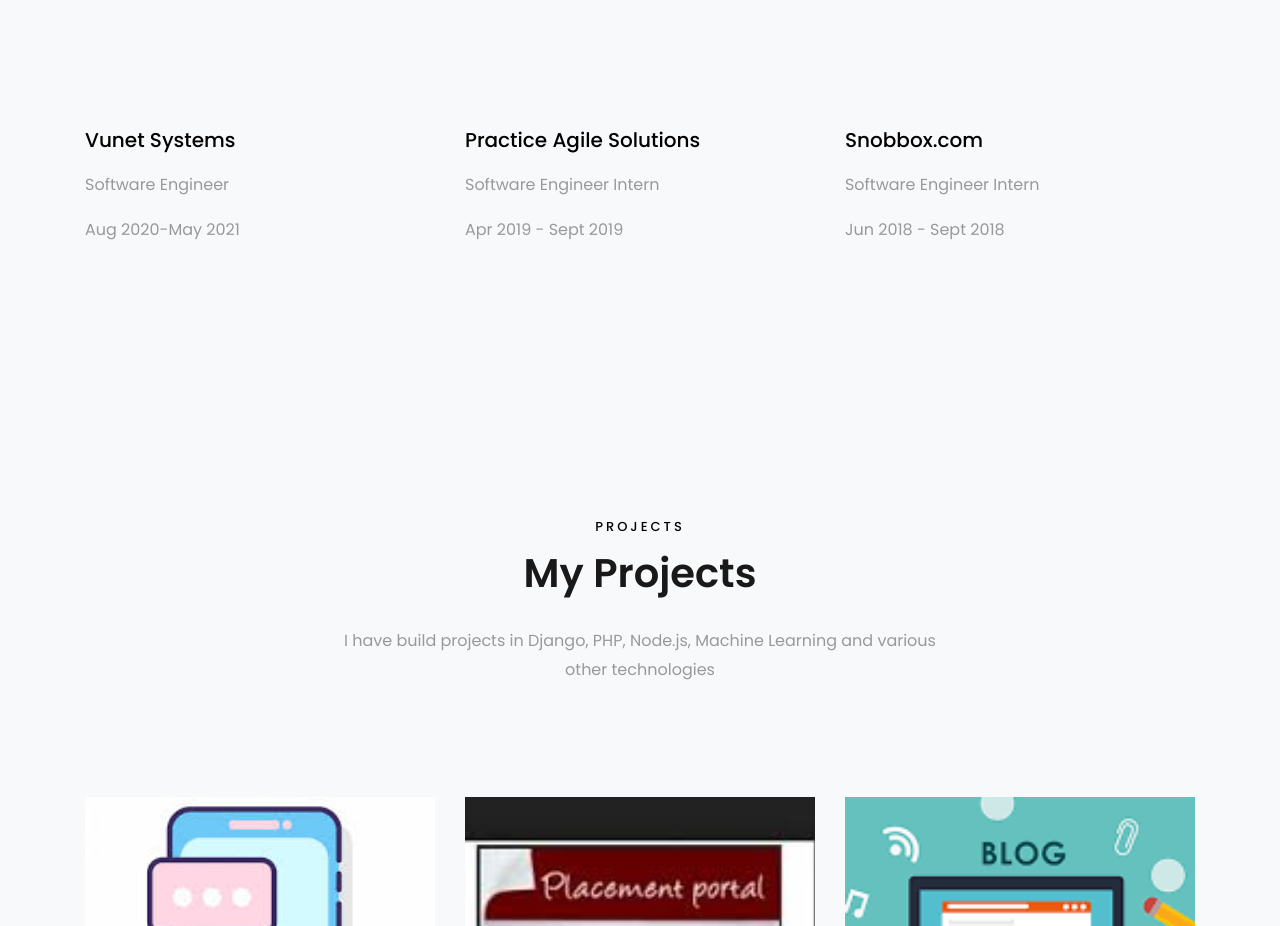
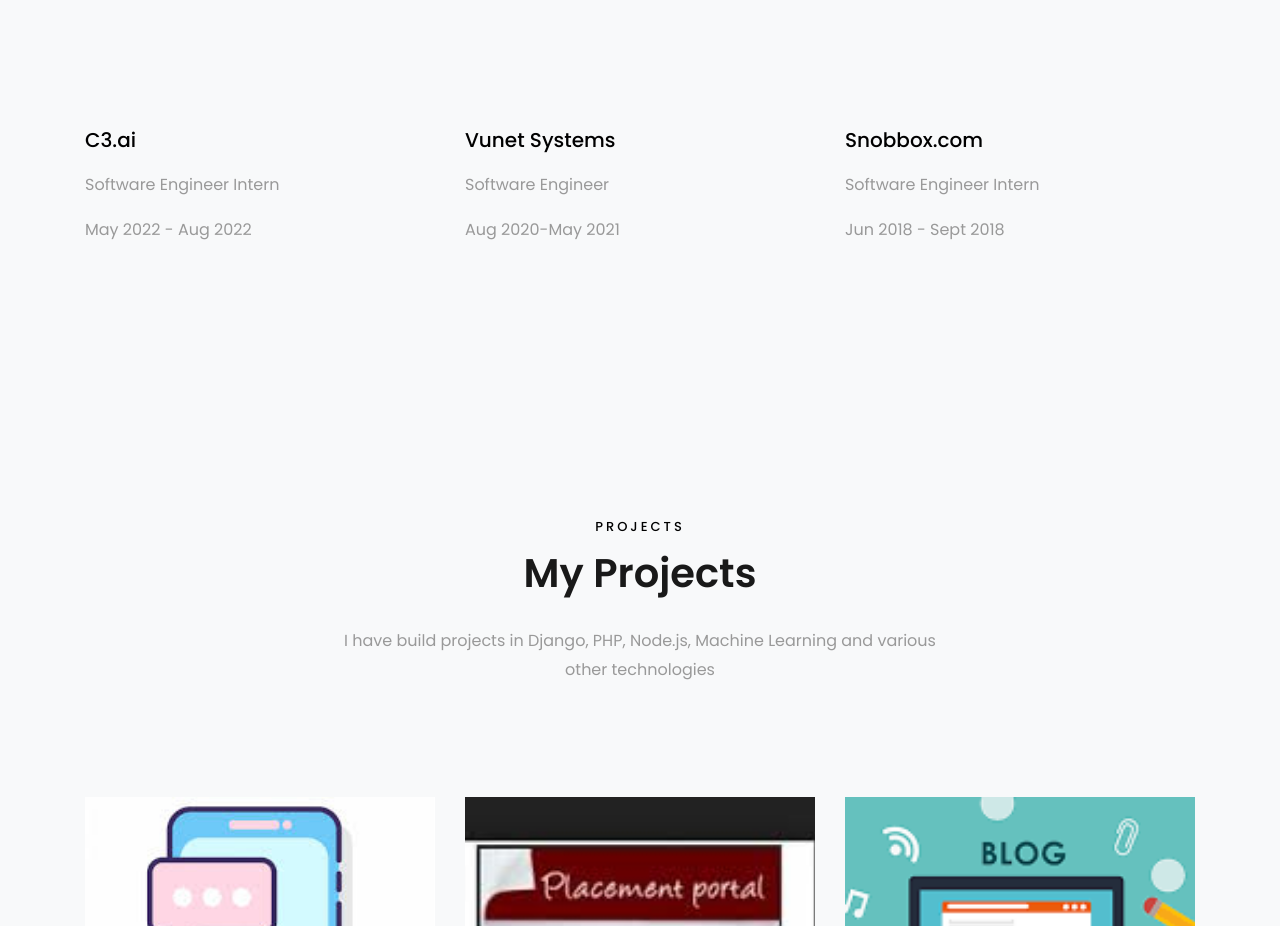
Before and after one commit to chintanavs/chintanavs.github.io, a plain HTML site: page index.html in a window 1280 px wide. Shown: the part 2532-3458 px from the top of the page. Drawn offline with Linux system fonts and the light colour scheme; files whose address does not match are found by name.

Commit message:
Adding internship

```diff
--- a/index.html
+++ b/index.html
@@ -346,6 +346,7 @@
           </div>
         </div>
         <div class="row d-flex">
+
           <div class="col-md-4 d-flex ftco-animate">
             <div class="blog-entry justify-content-end">
 
@@ -353,9 +354,9 @@
                 <div class="d-flex align-items-center mb-3 meta">
 
                 </div>
-                <h3 class="heading"><a href="single.html">Vunet Systems</a></h3>
-                <p>Software Engineer</p>
-                <p>Aug 2020-May 2021</p>
+                <h3 class="heading"><a href="single.html">C3.ai</a></h3>
+                <p>Software Engineer Intern</p>
+                <p>May 2022 - Aug 2022</p>
               </div>
             </div>
           </div>
@@ -367,9 +368,9 @@
               	<div class="d-flex align-items-center mb-3 meta">
 
                 </div>
-                  <h3 class="heading"><a href="single.html">Practice Agile Solutions</a></h3>
-                  <p>Software Engineer Intern</p>
-                  <p>Apr 2019 - Sept 2019</p>
+                <h3 class="heading"><a href="single.html">Vunet Systems</a></h3>
+                <p>Software Engineer</p>
+                <p>Aug 2020-May 2021</p>
               </div>
             </div>
           </div>
```
Lines whose indentation alone changed are shown as unchanged.
